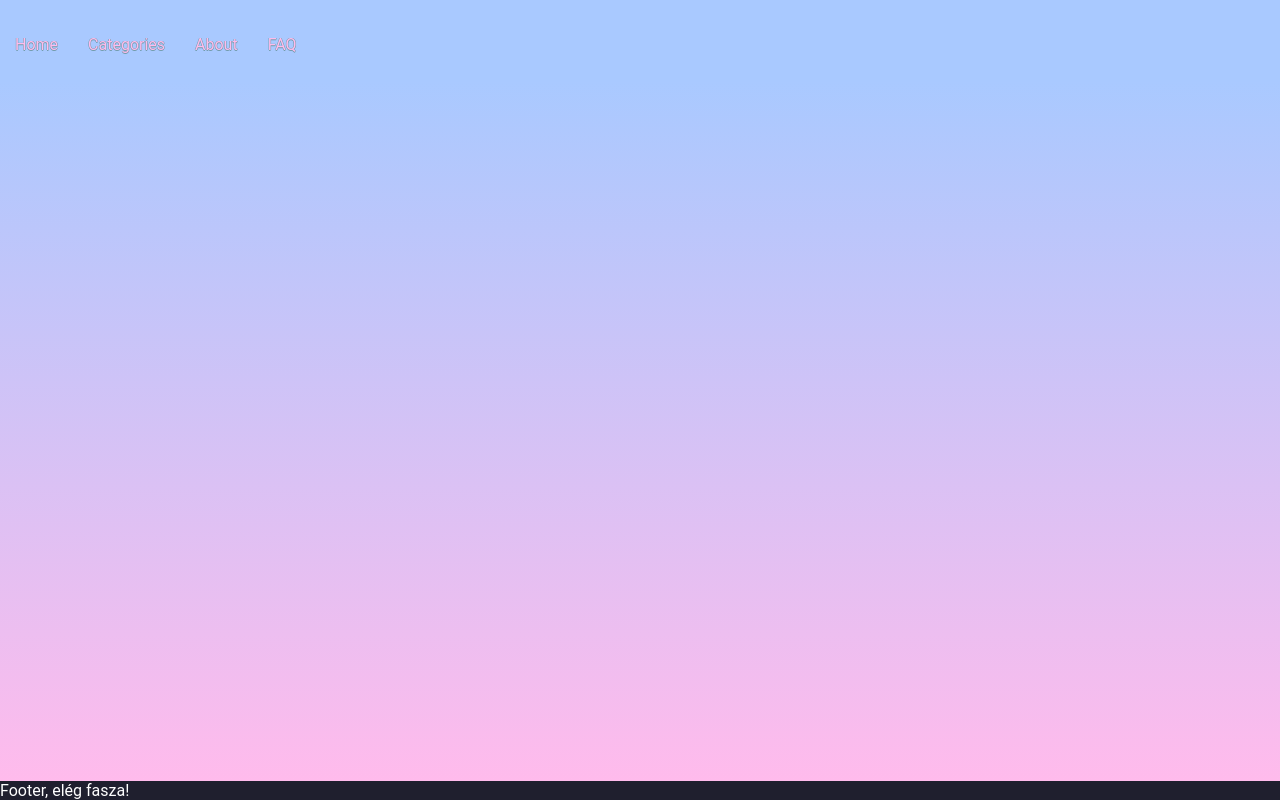
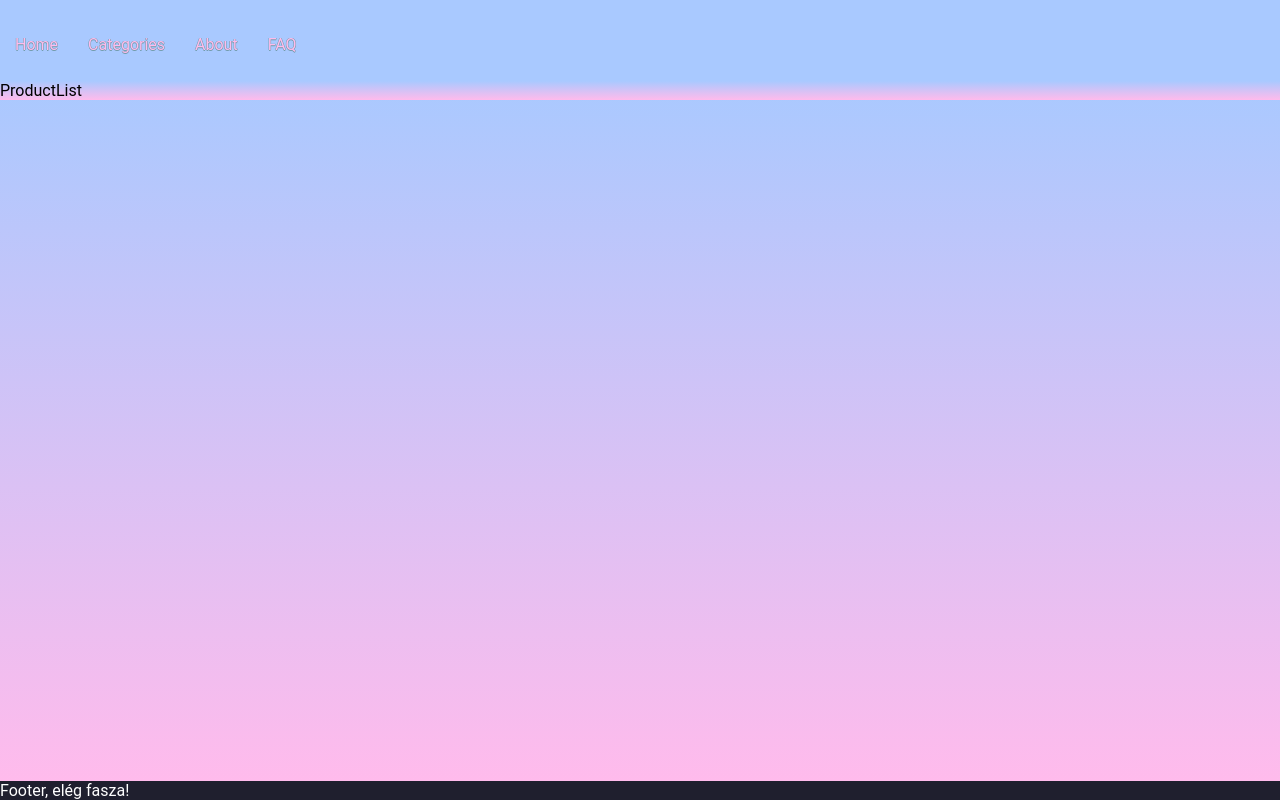
Before and after one commit to majoross/ReactWebshop, a React (Create React App) app: page / in a window 1280 px wide. Built offline with nearby package versions, Linux system fonts and the light colour scheme.

Commit message:
router working

```diff
--- a/src/App.tsx
+++ b/src/App.tsx
@@ -1,13 +1,10 @@
 import * as React from "react";
 import * as ReactDOM from "react-dom";
-import { BrowserRouter } from "react-router-dom";
-import routes from "./components/routes/routes";
+import { MemoryRouter } from "react-router-dom";
 import { Webshop } from "./components/Webshop";
 ReactDOM.render(
-  <BrowserRouter>
-    <Webshop>
-      <div>{routes}</div>
-    </Webshop>
-  </BrowserRouter>,
+  <MemoryRouter>
+    <Webshop />
+  </MemoryRouter>,
   document.getElementById("root")
 );
--- a/src/components/Webshop.tsx
+++ b/src/components/Webshop.tsx
@@ -1,6 +1,9 @@
 import * as React from "react";
+import { Route, Switch } from "react-router-dom";
+import NotFound from "./layout/errorPages/NotFound";
 import { Footer } from "./layout/Footer/Footer";
 import { Header } from "./layout/Header/Header";
+import { ProductList } from "./pages/ProductList";
 import "./Webshop.css";
 interface IProps {}
 export class Webshop extends React.Component<IProps, {}> {
@@ -8,8 +11,13 @@ export class Webshop extends React.Component<IProps, {}> {
     return (
       <div className="Webshop">
         <Header />
-        <div className="Content" />
-
+        <div className="Content">
+          <Switch>
+            <Route exact path="/" component={ProductList} />
+            <Route path="/products" component={ProductList} />
+            <Route component={NotFound} />
+          </Switch>
+        </div>
         <Footer />
       </div>
     );
--- a/src/components/component-library/navbar/NavBar.tsx
+++ b/src/components/component-library/navbar/NavBar.tsx
@@ -8,9 +8,9 @@ export const NavBar = ({  }: Props) => {
   return (
     <div className={"NavBar"}>
       <NavButton link={"/"} value={"Home"} />
-      <NavButton link={"/"} value={"Categories"} />
-      <NavButton link={"/"} value={"About"} />
-      <NavButton link={"/"} value={"FAQ"} />
+      <NavButton link={"/products"} value={"Categories"} />
+      <NavButton link={"/paci"} value={"About"} />
+      <NavButton link={"/puki"} value={"FAQ"} />
     </div>
   );
 };
--- a/src/components/pages/ProductList.tsx
+++ b/src/components/pages/ProductList.tsx
@@ -5,8 +5,7 @@ export class ProductList extends React.Component<IProps, {}> {
   render() {
     return (
       <div className="ProductList">
-        <div className="Content" />
-        ProductList
+        <div className="Content">ProductList</div>
       </div>
     );
   }
--- a/src/components/routes/routes.tsx
+++ b/src/components/routes/routes.tsx
@@ -5,6 +5,7 @@ import { ProductList } from "../pages/ProductList";
 
 export default (
   <Switch>
+    <Route exact path="/" component={ProductList} />
     <Route path="/products" component={ProductList} />
     <Route component={NotFound} />
   </Switch>
```
